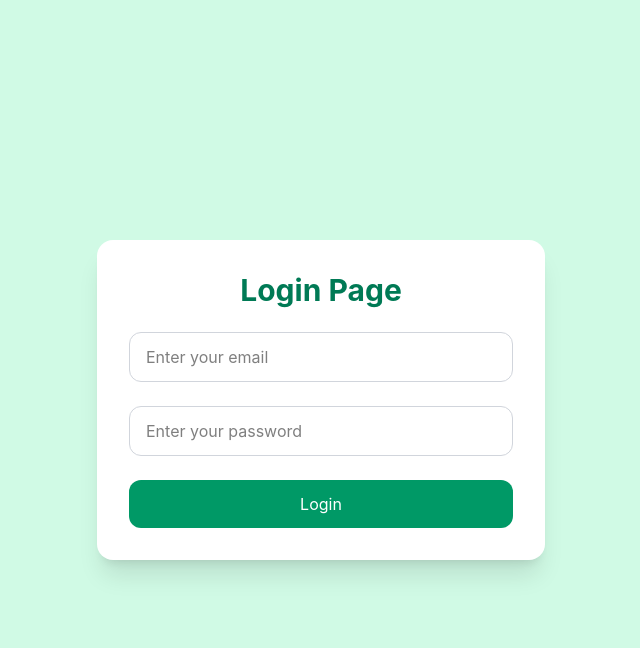
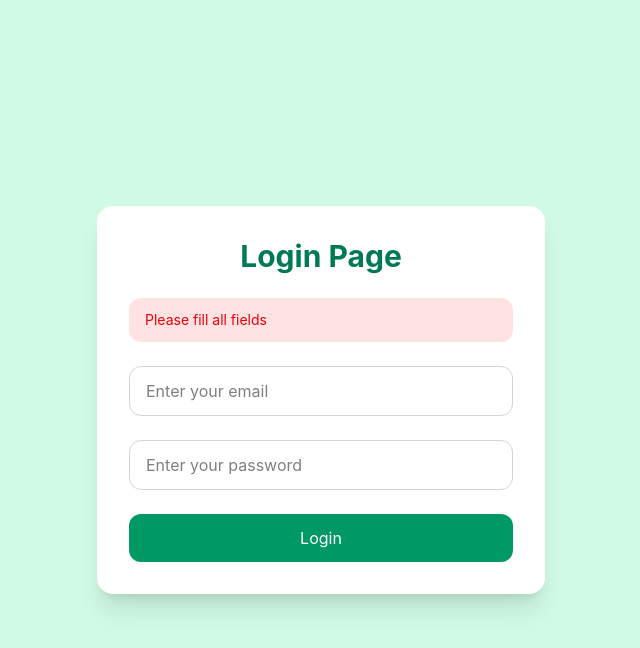
Before and after one commit to moemenhafez/project-final, a React (Vite) app: page /login in a window 1280 px wide. Both pictures are taken after a click on the button "Login". Shown: the top 648 px of the page, without its empty margins (319-959 px from the left). Built offline with nearby package versions, Linux system fonts and the light colour scheme.

Commit message:
Add authentication form validation and error handling

```diff
--- a/src/pages/auth/LoginPage.tsx
+++ b/src/pages/auth/LoginPage.tsx
@@ -9,7 +9,17 @@ function LoginPage() {
 
   const [password, setPassword] = useState('')
 
+  const [error, setError] = useState('')
+
   function handleLogin() {
+    if (!email || !password) {
+      setError('Please fill all fields')
+
+      return
+    }
+
+    setError('')
+
     console.log({
       email,
       password,
@@ -49,6 +59,21 @@ function LoginPage() {
           Login Page
         </h1>
 
+        {error && (
+          <div
+            className="
+              bg-red-100
+              text-red-600
+              px-4
+              py-3
+              rounded-xl
+              text-sm
+            "
+          >
+            {error}
+          </div>
+        )}
+
         <Input
           type="email"
           placeholder="Enter your email"
```
